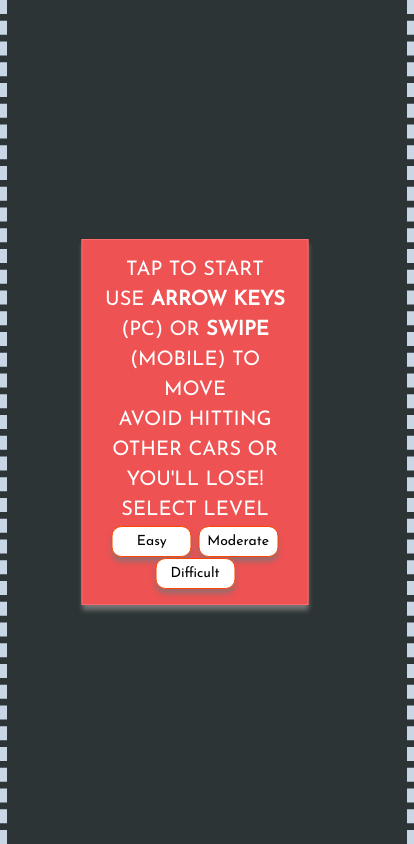
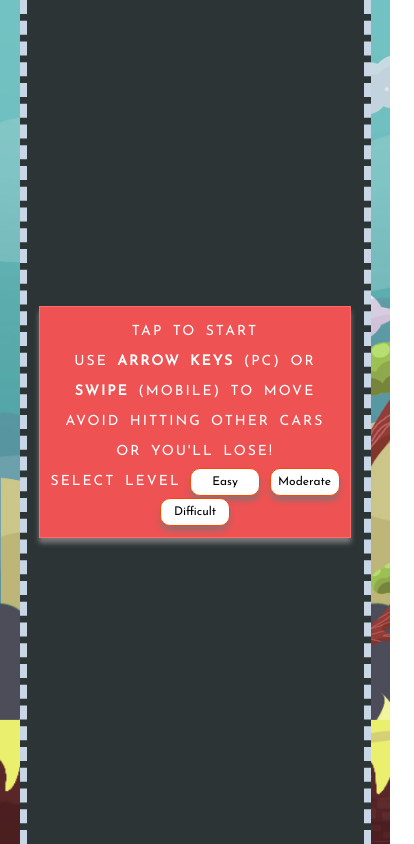
Before and after one commit to mahesh007badiger/Racing_game, a website: page index.html in a window 390 px wide. Shown: the whole page, 414 px wide, since content can reach past the window. Drawn offline with Linux system fonts and the light colour scheme.

Commit message:
Update styles.css

```diff
--- a/styles.css
+++ b/styles.css
@@ -1,52 +1,81 @@
-*{margin: 0; padding: 0; font-family: 'Josefin Sans', sans-serif;}
-        .hide{display: none;}
-        .carGame{
+* {
+    margin: 0;
+    padding: 0;
+    font-family: 'Josefin Sans', sans-serif;
+    box-sizing: border-box;
+}
+
+.hide {
+    display: none;
+}
+
+.carGame {
     width: 100%;
     height: 100vh;
     background-image: url('assets/images/bg.jpg');
     background-repeat: no-repeat;
-            background-size: 100% 100%;
+    background-size: cover;
+    display: flex;
+    justify-content: center;
+    align-items: center;
+    flex-direction: column;
 }
-        .car, .enemyCar{
-            width: 50px;
-            height: 70px;
+
+.gameArea {
+    width: 90vw; /* Adjust width dynamically */
+    max-width: 400px; /* Limit width for larger screens */
+    height: 100vh;
+    background: #2d3436;
+    position: relative;
+    overflow: hidden;
+    border-right: 7px dashed #c8d6e5;
+    border-left: 7px dashed #c8d6e5;
+}
+
+/* Adjust car size based on screen width */
+.car, .enemyCar {
+    width: 12vw;  /* Scale dynamically */
+    max-width: 50px;
+    height: 18vw;
+    max-height: 70px;
     background: red;
     position: absolute;
     bottom: 120px;
     background-image: url('assets/images/car.png');
     background-repeat: no-repeat;
-            background-size: 100% 100%;
+    background-size: contain;
 }
-        .roadLines{
-            width: 10px;
-            height: 100px;
+
+/* Center the road lines dynamically */
+.roadLines {
+    width: 2vw;
+    max-width: 10px;
+    height: 8vh;
+    max-height: 100px;
     position: absolute;
     background: white;
-            margin-left: 195px;   /* show line in center = (gameArea.width / 2) - (roadLines.width / 2) */
+    left: calc(50% - 5px); /* Center dynamically */
 }
-        .gameArea{
-            width: 400px;
-            height: 100vh;
-            background: #2d3436;
-            margin: auto;
-            position: relative;
-            overflow: hidden;
-            border-right: 7px dashed #c8d6e5;
-            border-left: 7px dashed #c8d6e5;
-        }
-        .score{
+
+/* Scoreboard styling */
+.score {
     position: absolute;
-            top: 15px;
-            left: 40px;
+    top: 10px;
+    left: 50%;
+    transform: translateX(-50%);
     background: #10ac84;
-            width: 300px;
-            line-height: 70px;
+    width: 80%;
+    max-width: 300px;
+    line-height: 50px;
     text-align: center;
     color: white;
     font-size: 1.5em;
     box-shadow: 0 5px 5px #777;
+    border-radius: 10px;
 }
-        .startScreen{
+
+/* Start screen styling */
+.startScreen {
     position: absolute;
     background-color: #ee5253;
     left: 50%;
@@ -57,16 +86,18 @@
     text-align: center;
     border: 1px solid #ff6b6b;
     padding: 15px;
-            margin: auto;
-            width: 50%;
+    width: 90%;
+    max-width: 400px;
     cursor: pointer;
-            letter-spacing: 5;
-            font-size: 20px;
-            word-spacing: 3;
+    letter-spacing: 2px;
+    font-size: 18px;
+    word-spacing: 3px;
     line-height: 30px;
     text-transform: uppercase;
     box-shadow: 0 5px 5px #777;
 }
+
+/* Level selection buttons */
 .level button {
     padding: 7px;
     font-size: 14px;
@@ -78,3 +109,26 @@
     outline: none;
     box-shadow: 0 5px 5px #777777a6;
 }
+
+/* Responsive Styles */
+@media (max-width: 600px) {
+    .startScreen {
+        font-size: 14px;
+        padding: 10px;
+        width: 80%;
+    }
+
+    .score {
+        font-size: 1.2em;
+        width: 90%;
+    }
+
+    .roadLines {
+        height: 5vh;
+    }
+
+    .level button {
+        width: 70px;
+        font-size: 12px;
+    }
+}
```
Lines whose indentation alone changed are shown as unchanged.
